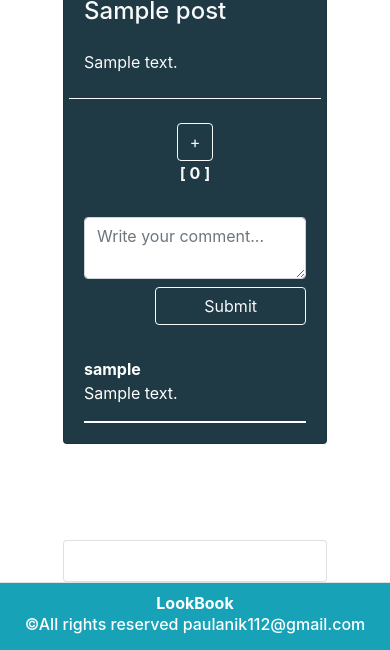
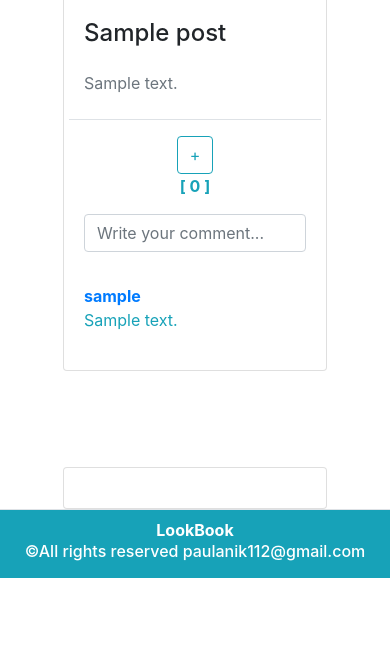
Before and after one commit to anik112/lookBook-row-php-project, a PHP site: page /deshbord in a window 390 px wide. Shown: the part 1325-1975 px from the top of the page. After the commit the page ends 1903 px from the top, so only its background shows below. Run offline with PHP 8.4, Linux system fonts and the light colour scheme; the visitor is signed in with stand-in values (Sample User, id 1); tables that the repository leaves empty or names only in its code hold one stand-in row (values such as "Sample post").

Commit message:
update new code and cheange look. 18.9.18

```diff
--- a/core/writeComment.php
+++ b/core/writeComment.php
@@ -7,7 +7,7 @@
 // get user name from session
 $userName=(isset($_SESSION['name']))?$_SESSION['name']:null;
 
-if(isset($_POST['submit']) && $userId>0 && $userName!=null){
+if(isset($_POST['comment']) && $userId>0 && $userName!=null){
 
     $postId=$_POST['postId']; // get post id
     $content=$_POST['comment']; // get comment
--- a/public/style-link-sec.css
+++ b/public/style-link-sec.css
@@ -49,6 +49,19 @@
     border-bottom-color: white;
 }
 
+.post-header-img {
+    margin: 0px;
+    margin-right: 5px;
+    padding: 5px;
+    box-sizing: border-box;
+    height: 50px;
+    width: 50px;
+    border: 2px;
+    border-style: solid;
+    border-radius: 50%;
+    border-color: teal;
+}
+
 
 /* ---------------------- from profile page -------------------- */
 
--- a/public/style.css
+++ b/public/style.css
@@ -251,8 +251,8 @@
 .modal-content {
     margin: auto;
     display: block;
-    max-width: 600px;
-    max-height: 600px;
+    max-width: 700px;
+    max-height: 700px;
 }
 
 
--- a/views/deshbord.php
+++ b/views/deshbord.php
@@ -148,28 +148,29 @@
         // if($data->user_id == $fnd->friends_id):
         ?>
 
-          <div class="card my-5" style='background: rgb(31, 58, 69);'>
-            <h4 class="card-header">
-              <a href="profile?id=<?=$data->user_id;?>" class='text-light'><strong><?=$data->user_name;?></strong></a>
+          <div class="card my-5">
+            <h4 class="card-header bg-white">
+              <img src="../images/cover/avatar.png" alt="img" srcset="" class='post-header-img'>
+              <a href="profile?id=<?=$data->user_id;?>" class='text-primary'><strong><?=$data->user_name;?></strong></a>
             </h4>
             <?php if(strlen($data->imsge) > 1): ?>
               <img class="card-img-top img-thumbnail" src="<?=$data->imsge;?>" alt="Card image cap">
             <?php endif; ?>
             <div class="card-body">
-              <h4 class="card-title text-light"><?=$data->title;?></h4>
-              <p class="card-text my-4 text-light"><?=$data->content;?></p>
-
-              <div class='row my-2 py-3 border-top border-light'>
-                <div class='col-sm-3 my-2 text-center'>
+              <h4 class="card-title text-black"><?=$data->title;?></h4>
+              <p class="card-text my-4 text-secondary"><?=$data->content;?></p>
+              <div class='row my-2 py-3 border-top border-muted'>
+                <div class='col-sm-2 text-center'>
                   <form action="" method="post">
-                    <input type="button" value="+" name='like' class='btn btn-outline-light'>
-                    <p class='text-light'><strong>[ 0 ]</strong></p>
+                    <input type="button" value="+" name='like' class='btn btn-outline-info'>
+                    <p class='text-info'><strong>[ 0 ]</strong></p>
                   </form>
                 </div>
-                <div class='col-sm-9'>
+                <div class='col-sm-10'>
                   <form action="writeComment" method="post">
-                    <textarea name="comment" id="comment" cols="30" rows='2' class='form-control my-2' placeholder='Write your comment...' rows="10"></textarea>
-                    <input type="submit" value="Submit" name='submit' class='btn btn-outline-light float-right px-5'>
+                    <input id="comment" type="text" class="form-control" name="comment" placeholder="Write your comment...">
+                    <!-- <textarea name="comment" id="comment" cols="30" rows='1' class='form-control' placeholder='Write your comment...' rows="10"></textarea>
+                    <input type="submit" value="Submit" name='submit' class='btn btn-outline-info float-right px-5'> -->
                     <input type="hidden" name="postId" value='<?php echo $data->id; ?>'>
                     <input type="hidden" name="loc" value='deshbord'>
                   </form>
@@ -185,8 +186,8 @@
                   foreach($getComments as $comment):
                   ?>
                   <div class='comment mt-2'>
-                  <a href="profile?id=<?=$comment->user_id;?>"><strong class='text-white'><?=$comment->user_name;?></strong></a>
-                  <p class='text-white'><?=$comment->content;?></p>
+                  <a href="profile?id=<?=$comment->user_id;?>"><strong class='text-priamry'><?=$comment->user_name;?></strong></a>
+                  <p class='text-info'><?=$comment->content;?></p>
                   </div>
                   <?php endforeach;?>
                 </div>
```
Also changed, not shown: images/cover/avatar.png (added), images/cover/profile-backgrounds.jpg (deleted).
